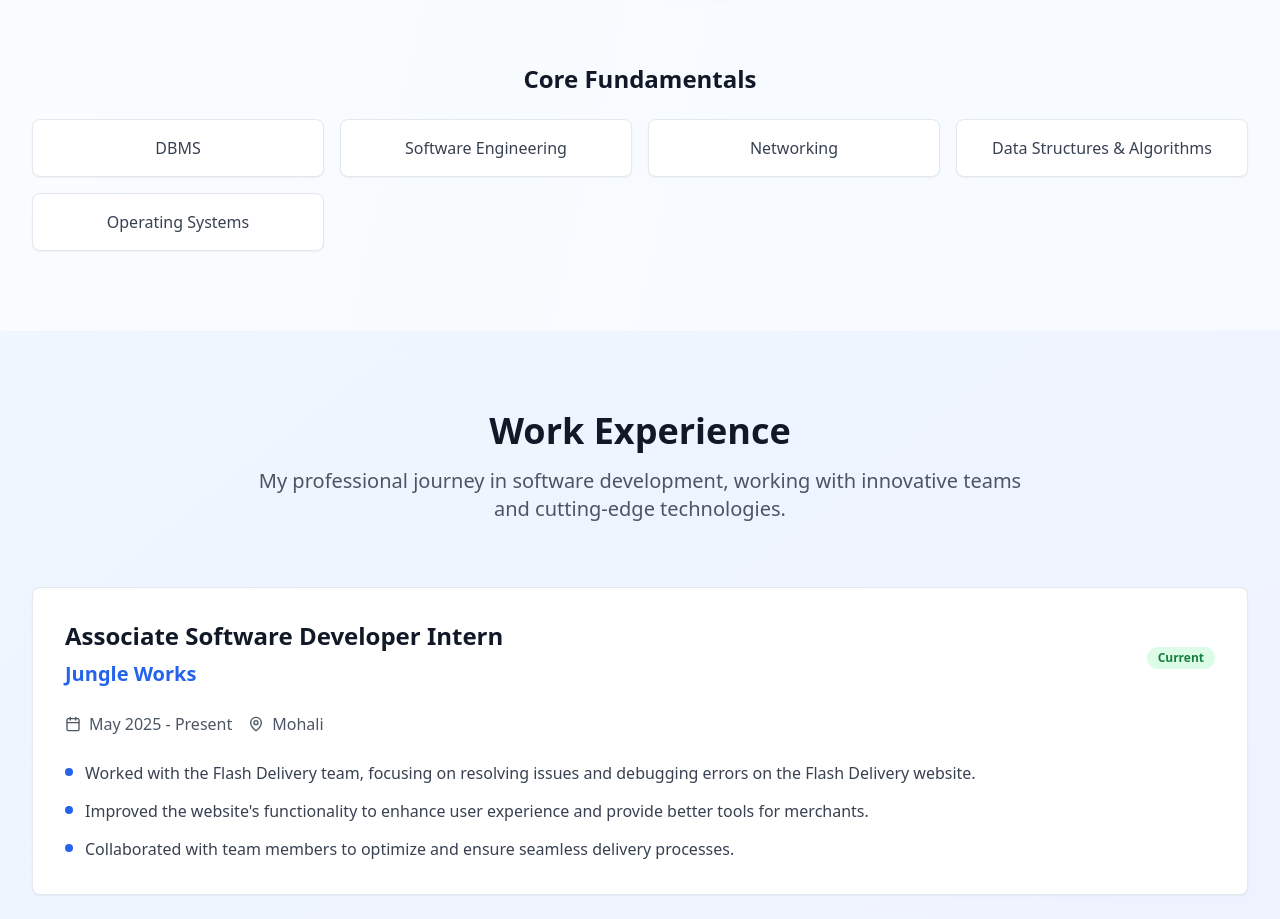
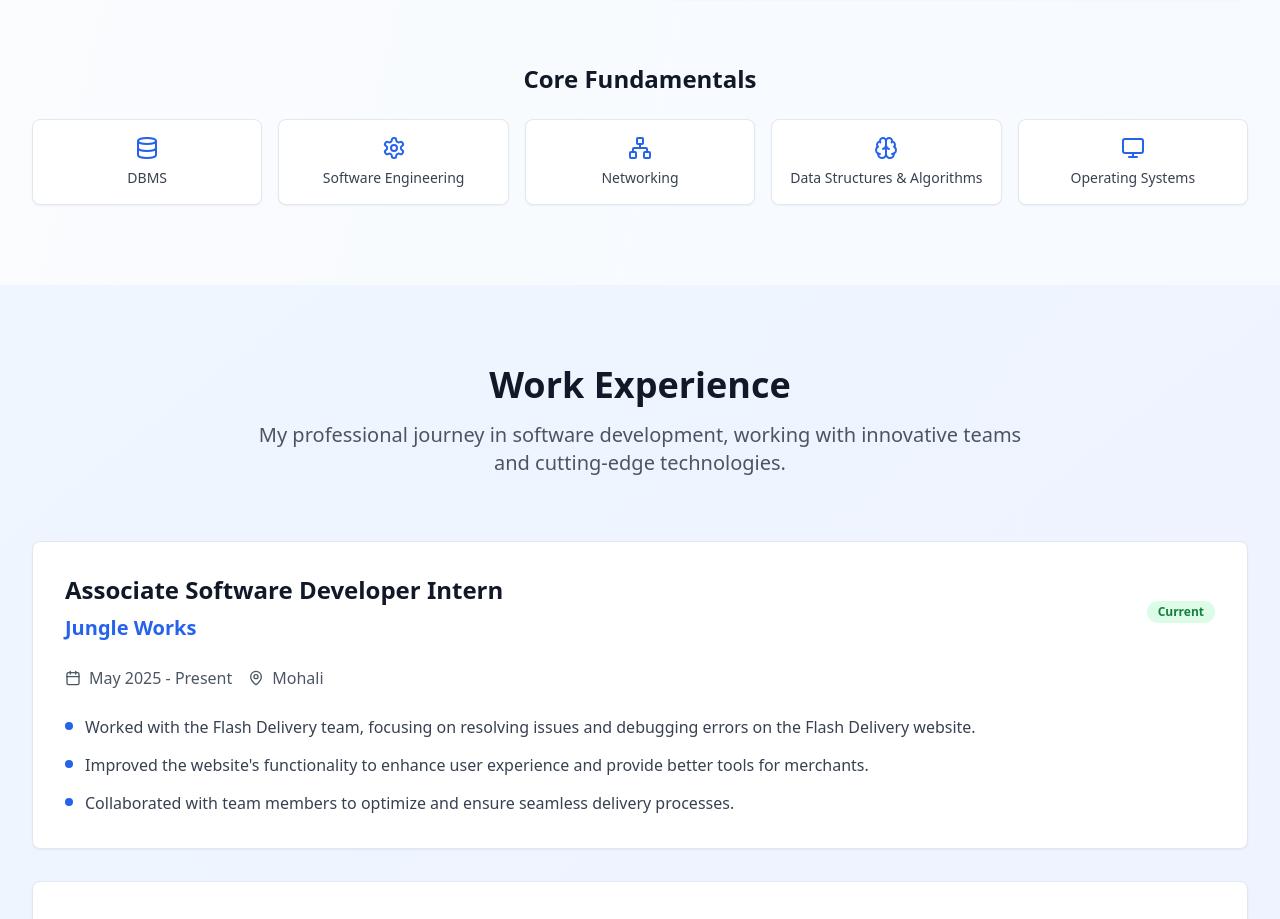
Before and after one commit to galaxyte/parth-portfolio-craft, a React (Vite) app: page / in a window 1280 px wide. Shown: the part 1675-2594 px from the top of the page. Built offline with nearby package versions, Linux system fonts and the light colour scheme.

Commit message:
Add icons to core fundamentals
Added icons to the core fundamentals section in the About component to visually represent each subject.

```diff
--- a/src/components/About.tsx
+++ b/src/components/About.tsx
@@ -1,6 +1,6 @@
 
 import { Card, CardContent } from "@/components/ui/card";
-import { Code, Database, Server, Smartphone } from "lucide-react";
+import { Code, Database, Server, Smartphone, Network, Settings, Brain, Monitor } from "lucide-react";
 
 export const About = () => {
   const skills = {
@@ -26,6 +26,14 @@ export const About = () => {
       period: "2020-2021",
       location: "Chandigarh"
     }
+  ];
+
+  const fundamentals = [
+    { name: "DBMS", icon: Database },
+    { name: "Software Engineering", icon: Settings },
+    { name: "Networking", icon: Network },
+    { name: "Data Structures & Algorithms", icon: Brain },
+    { name: "Operating Systems", icon: Monitor }
   ];
 
   return (
@@ -88,14 +96,20 @@ export const About = () => {
         {/* Key Fundamentals */}
         <div className="text-center">
           <h3 className="text-2xl font-bold text-gray-900 mb-6">Core Fundamentals</h3>
-          <div className="grid grid-cols-2 md:grid-cols-4 gap-4">
-            {["DBMS", "Software Engineering", "Networking", "Data Structures & Algorithms", "Operating Systems"].map((fundamental) => (
-              <Card key={fundamental} className="hover-scale">
-                <CardContent className="p-4 text-center">
-                  <span className="text-gray-700 font-medium">{fundamental}</span>
-                </CardContent>
-              </Card>
-            ))}
+          <div className="grid grid-cols-2 md:grid-cols-5 gap-4">
+            {fundamentals.map((fundamental) => {
+              const IconComponent = fundamental.icon;
+              return (
+                <Card key={fundamental.name} className="hover-scale">
+                  <CardContent className="p-4 text-center">
+                    <div className="flex flex-col items-center gap-2">
+                      <IconComponent size={24} className="text-blue-600" />
+                      <span className="text-gray-700 font-medium text-sm">{fundamental.name}</span>
+                    </div>
+                  </CardContent>
+                </Card>
+              );
+            })}
           </div>
         </div>
       </div>
```
